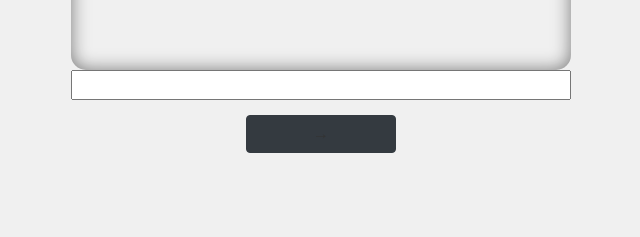
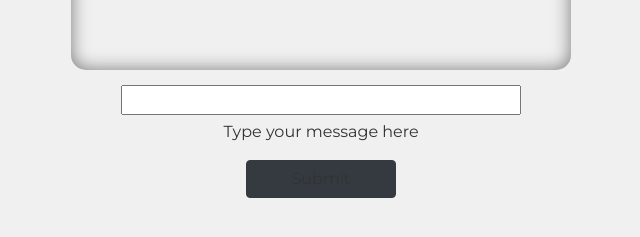
Before and after one commit to mounica572/spring-pcf, a React (Create React App) app in the folder react-src/: page / in a window 1280 px wide. Both pictures are taken after a click on the link "Submit". Shown: the part 581-818 px from the top of the page, without its empty margins (319-959 px from the left). Built offline with nearby package versions, Linux system fonts and the light colour scheme; no server answers.

Commit message:
fixing some styles and adding relative paths

```diff
--- a/react-src/src/App.css
+++ b/react-src/src/App.css
@@ -65,16 +65,12 @@ body {
 }
 
 .message-form {
-  width: 100%;
+  width: 80%;
   display: block;
-}
-.message-form input {
-  display: block;
+  margin-top: 15px;
+  margin-bottom: 5px;
   margin-left: auto;
   margin-right: auto;
-  margin-top: 20px;
-  width: 250px;
-  height: 40px;
 }
 
 button {
--- a/react-src/src/App.js
+++ b/react-src/src/App.js
@@ -12,14 +12,12 @@ class App extends Component {
       username: "",
       messageClass: "hide",
       usernameClass: "show",
-      messageSubmitClass: "hide",
+      messageSubmitClass: "hide"
     };
     this.usernameHandler = this.usernameHandler.bind(this);
     this.usernameClickHandler = this.usernameClickHandler.bind(this);
     this.messageClickHandler = this.messageClickHandler.bind(this);
     this.messageChangeHandler = this.messageChangeHandler.bind(this);
-
-
   }
 
   usernameHandler(un) {
@@ -36,27 +34,30 @@ class App extends Component {
     });
   }
 
-  messageChangeHandler(msg){
+  messageChangeHandler(msg) {
     this.setState({
       noteText: msg
-    })
+    });
   }
 
   messageClickHandler() {
     console.log(this.state.noteText);
-    fetch('http://localhost:8080/messages', {
-      method: 'POST',
+    fetch("/messages", {
+      method: "POST",
       headers: {
-        "Content-Type":'application/json'
+        "Content-Type": "application/json"
       },
-       body: JSON.stringify({ text: this.state.noteText,  username: this.state.username})
+      body: JSON.stringify({
+        text: this.state.noteText,
+        username: this.state.username
+      })
     })
-    .then(function (data) {
-      console.log('Request success: ', data);
-    })
-    .catch(function (error) {
-      console.log('Request failure: ', error);
-    });
+      .then(function(data) {
+        console.log("Request success: ", data);
+      })
+      .catch(function(error) {
+        console.log("Request failure: ", error);
+      });
   }
 
   updateNoteText(noteText) {
--- a/react-src/src/components/MessageSubmit.js
+++ b/react-src/src/components/MessageSubmit.js
@@ -8,21 +8,23 @@ class MessageSubmit extends Component {
   }
 
   render() {
-    return(
+    return (
       <div className={`message-container ${this.props.messageSubmitClass}`}>
         <form>
-          <input className='message-form'
+          <input
+            className="message-form"
             id="message"
             type="text"
             onChange={e => this.props.messageChangeHandler(e.target.value)}
-            />
+          />
           <div>
+            <p className="text-center">Type your message here</p>
             <a
               type="button"
               className="btn btn-dark"
               onClick={e => this.props.messageClickHandler()}
             >
-             &rarr;
+              Submit
             </a>
           </div>
         </form>
--- a/react-src/src/components/MessageWindow.js
+++ b/react-src/src/components/MessageWindow.js
@@ -25,10 +25,8 @@ class MessageWindow extends Component {
   };
 
   connect() {
-    //const evtSource = new EventSource("/stream/messages");
-    const evtSource = new EventSource("http://localhost:8090/stream/messages");
-
-    //https://helloapipythagoras.cfapps.io/stream/messages
+    const evtSource = new EventSource("/stream/messages");
+    //const evtSource = new EventSource("http://localhost:8090/stream/messages");
 
     evtSource.onopen = function() {};
     evtSource.onmessage = e => {
@@ -70,7 +68,7 @@ class MessageWindow extends Component {
               return (
                 <li key={index}>
                   <span className="username">
-                    {message.usenarme ? message.usenarme : un} :{" "}
+                    {message.username ? message.username : un} :{" "}
                   </span>
                   <span className="message-text"> {message.text} </span>
                   <div className="date">{formatDate(message.createdAt)}</div>
```
